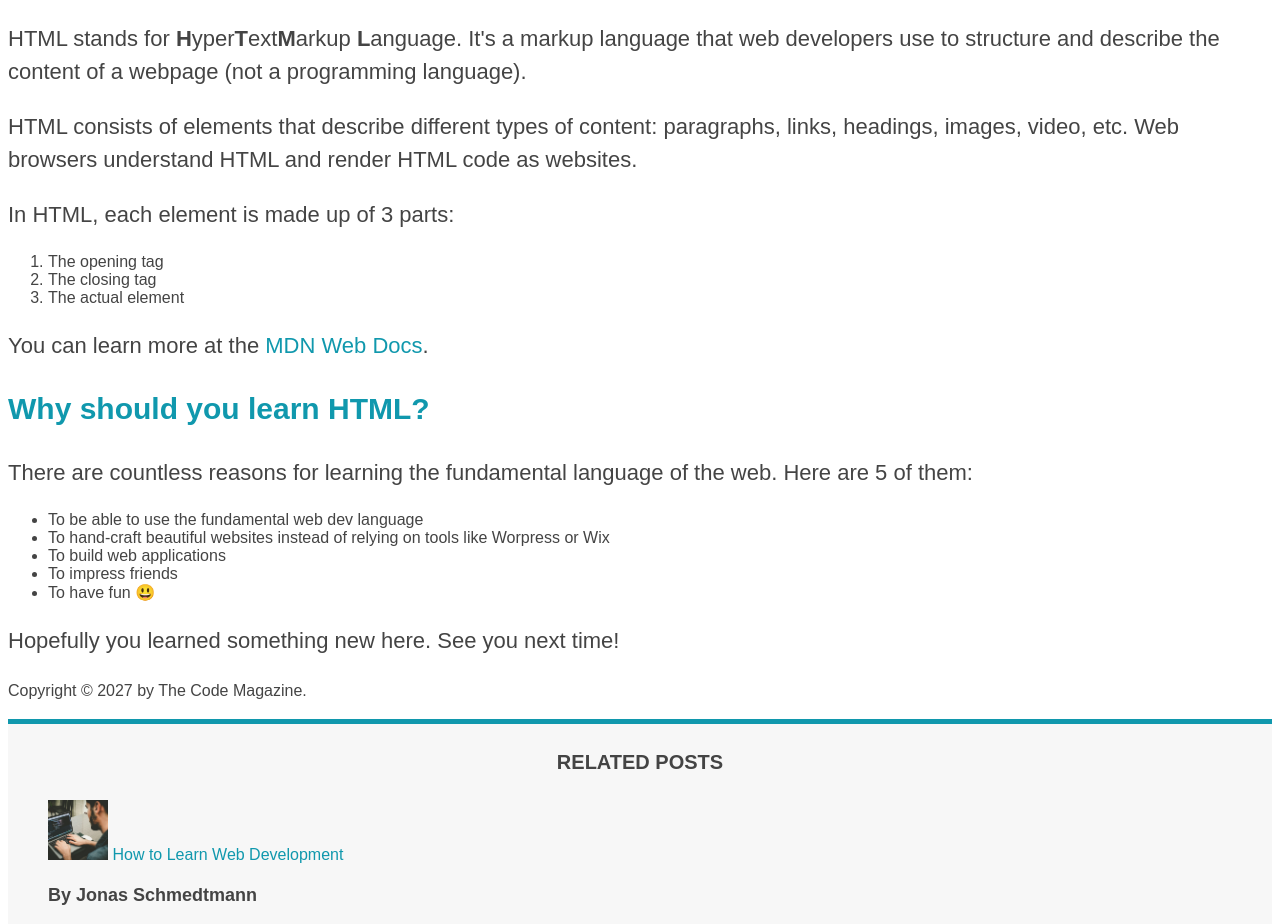
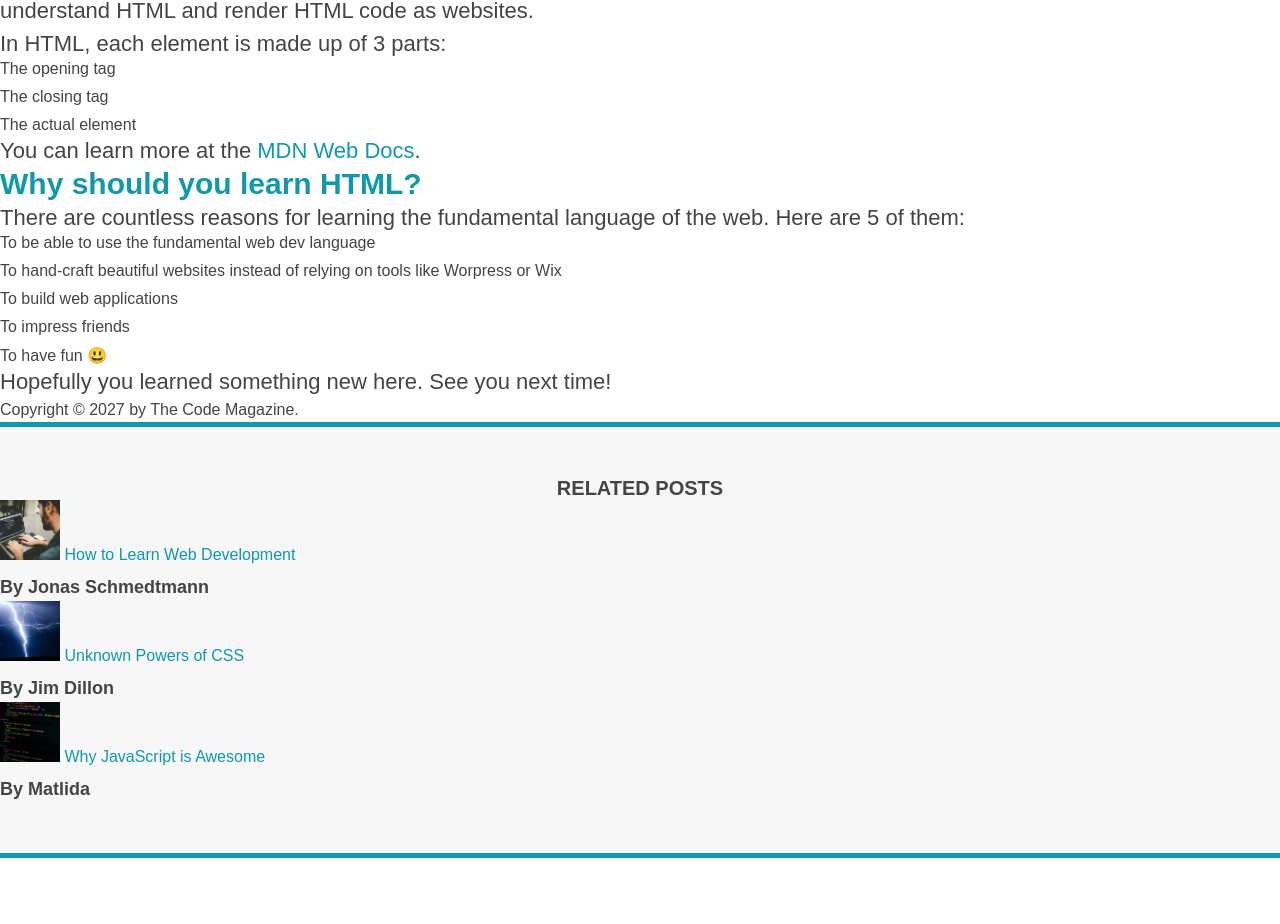
Before and after one commit to Asaro545/1st_App, a plain HTML site: page index.html in a window 1280 px wide. Shown: the part 697-1621 px from the top of the page. After the commit the page ends 1555 px from the top, so only its background shows below. Drawn offline with Linux system fonts and the light colour scheme.

Commit message:
new content in css

```diff
--- a/index.html
+++ b/index.html
@@ -65,6 +65,8 @@
 			<p>
 				You can learn more at the
 				<a
+					id="test2"
+					class="test"
 					href="https://developer.mozilla.org/en-US/docs/Web/HTML"
 					alt="HTML: HyperText Markup Language "
 					>MDN Web Docs</a
--- a/style.css
+++ b/style.css
@@ -3,6 +3,11 @@
 * {
 	border-top: #1098ad 10px solid;
 } */
+
+* {
+	padding: 0; /*to zeruje nam automatyczy margin i padding stosowany przez przeglądarkę - a robimy to bo to utrudnia stylowanie wg nas*/
+	margin: 0;
+}
 
 body {
 	color: #444;
@@ -47,6 +52,11 @@ p {
 
 li {
 	font-size: 16px;
+	margin-bottom: 10px;
+}
+
+li:last-child {
+	margin-bottom: 0; /*tworząc ta pseudoklase usuwamy z ostatniego punktu margin, bo to chcemy mieć miedzy punktami a nie na koncu*/
 }
 
 /* footer p {
@@ -79,12 +89,20 @@ li {
 
 .main-header {
 	background-color: #f7f7f7;
+	/* padding: 20px;
+	padding-left: 40px;
+	padding-right: 40px; */
+	padding: 20px 40px; /* to samo co wyżej ale krócej*/
+	margin-bottom: 60px;
 }
 
 aside {
 	background-color: #f7f7f7;
 	border-top: 5px solid #1098ad;
 	border-bottom: 5px solid #1098ad;
+	/* padding-top: 50px;
+	padding-bottom: 50px;  to samo co niżej pierwsza wartość to góra dół a druga prawo lewo*/
+	padding: 50px 0;
 }
 /* PSEUDOKOD */
 /* li:nth-child(2) {
```
